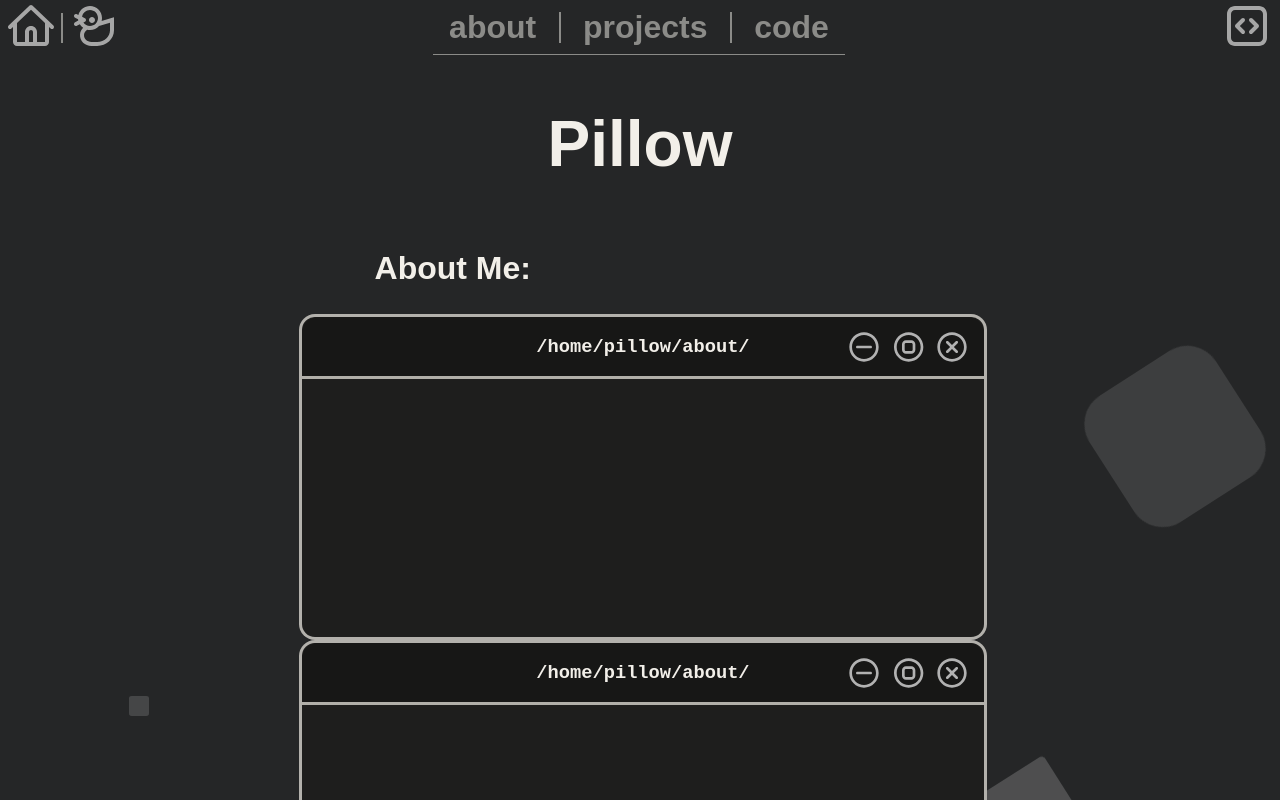
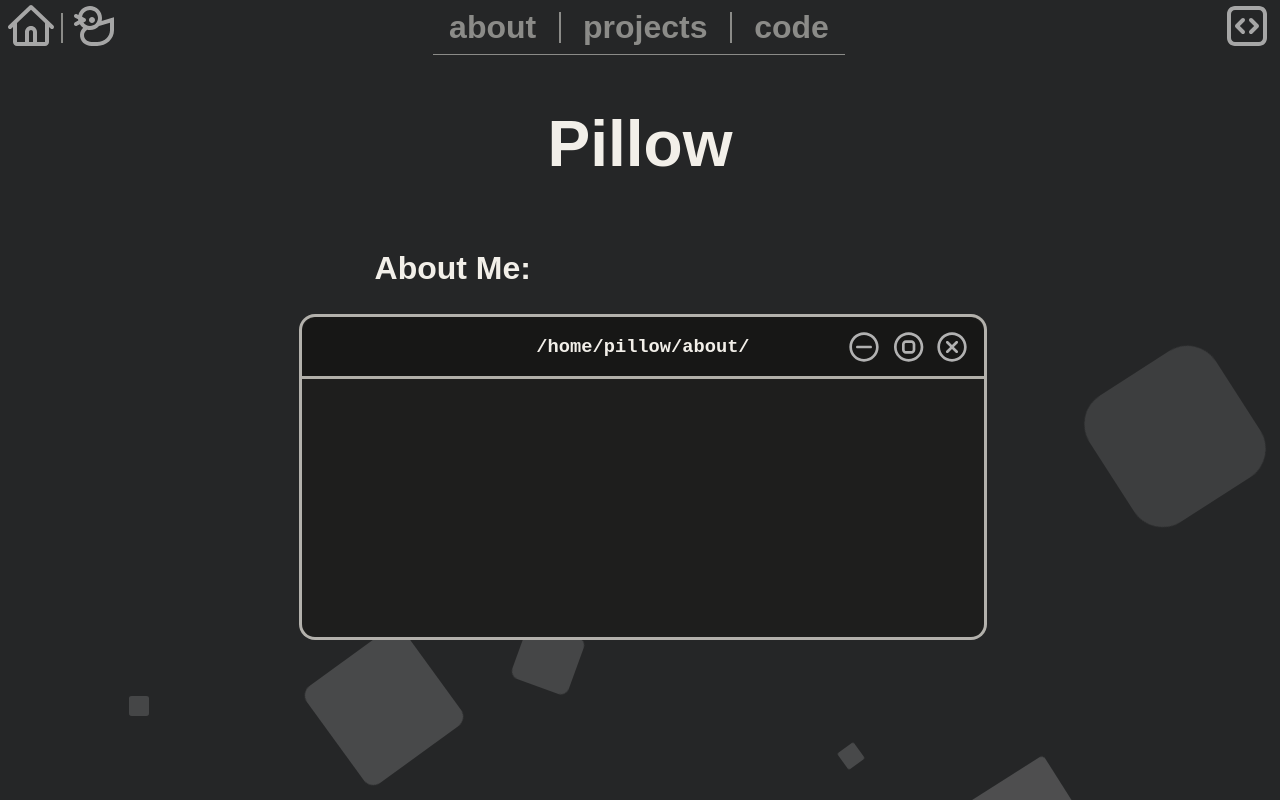
Before and after one commit to PillowGit/personal-website, a SvelteKit app: page / in a window 1280 px wide. Shown: the top 800 px of the page. Built offline with nearby package versions, Linux system fonts and the light colour scheme; a web font is replaced by a local one.

Commit message:
removed weird debug things

```diff
--- a/src/routes/+page.svelte
+++ b/src/routes/+page.svelte
@@ -18,14 +18,6 @@
         <h2 class="about-me-title">
             About Me:
         </h2>
-        <Shell shell_title="/home/pillow/about/"/>
-        <Shell shell_title="/home/pillow/about/"/>
-        <Shell shell_title="/home/pillow/about/"/>
-        <Shell shell_title="/home/pillow/about/"/>
-        <Shell shell_title="/home/pillow/about/"/>
-        <Shell shell_title="/home/pillow/about/"/>
-        <Shell shell_title="/home/pillow/about/"/>
-        <Shell shell_title="/home/pillow/about/"/>
         <Shell shell_title="/home/pillow/about/"/>
     </div>
 
```
